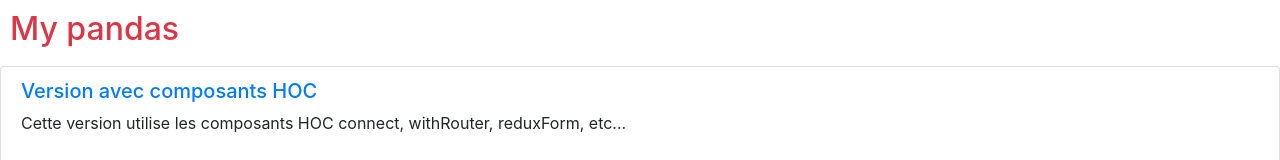
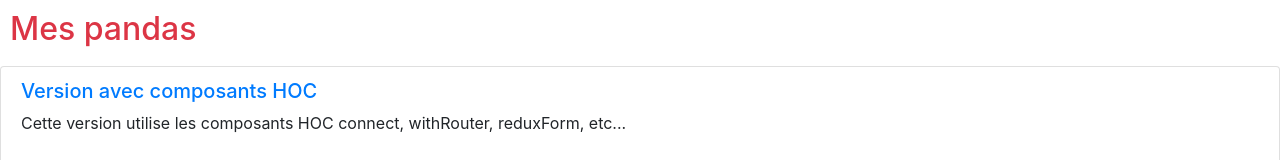
Before and after one commit to chawax/my-pandas, a React (Create React App) app: page / in a window 1280 px wide. Shown: the top 160 px of the page. Built offline with nearby package versions, Linux system fonts and the light colour scheme.

Commit message:
Ajout de traductions au niveau de l'app

```diff
--- a/src/assets/i18n/en.json
+++ b/src/assets/i18n/en.json
@@ -1,5 +1,8 @@
 {
   "translation": {
+    "app": {
+      "title": "My pandas"
+    },
     "home": {
       "hoc": {
         "heading": "Version with HOC component",
--- a/src/assets/i18n/fr.json
+++ b/src/assets/i18n/fr.json
@@ -1,5 +1,8 @@
 {
   "translation": {
+    "app": {
+      "title": "Mes pandas"
+    },
     "home": {
       "hoc": {
         "heading": "Version avec composants HOC",
--- a/src/containers/App/index.tsx
+++ b/src/containers/App/index.tsx
@@ -1,8 +1,10 @@
 import { ConnectedRouter } from 'connected-react-router';
 import React from 'react';
+import { useTranslation } from 'react-i18next';
 import { Provider } from 'react-redux';
 import { Route } from 'react-router-dom';
-import './App.css';
+import store from '../../redux/store';
+import history from '../../services/history';
 import CreatePandaWithHocAndFormikPage from '../hoc/CreatePandaWithFormikPage';
 import CreatePandaWithHocAndReduxFormPage from '../hoc/CreatePandaWithReduxFormPage';
 import PandaDetailsWithHocPage from '../hoc/PandaDetailsPage';
@@ -11,14 +13,14 @@ import Home from '../Home';
 import CreatePandaWithHooksAndFormikPage from '../hooks/CreatePandaWithFormikPage';
 import PandaDetailsWithHooksPage from '../hooks/PandaDetailsPage';
 import PandasListWithHooksPage from '../hooks/PandasListPage';
-import store from '../../redux/store';
-import history from '../../services/history';
+import './App.css';
 
 const App: React.FC = () => {
+  const { t } = useTranslation();
   return (
     <Provider store={store}>
       <h2 className="text-danger" style={{ padding: 10 }}>
-        My pandas
+        {t('app.title')}
       </h2>
       <ConnectedRouter history={history}>
         <Route path="/" exact component={Home} />
```
